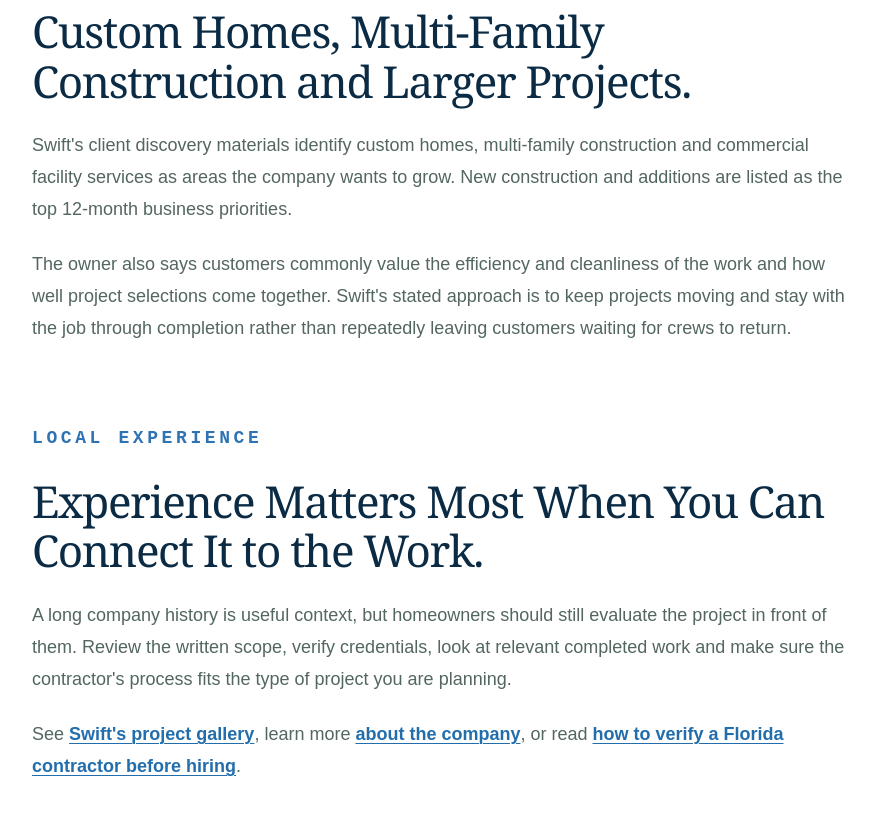
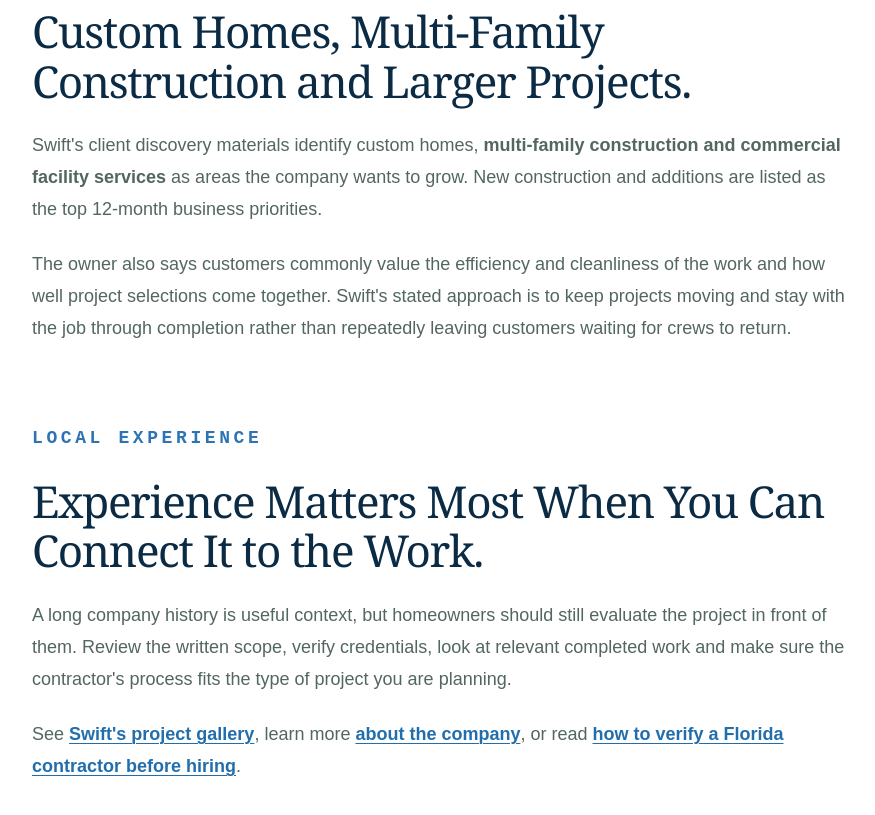
Before and after one commit to stylus1274/swift, a Next.js app: page /blog/20-plus-years-projects-hernando-county in a window 1280 px wide. Shown: the part 3860-4675 px from the top of the page, without its empty margins (20-895 px from the left). Built offline with nearby package versions, Linux system fonts and the light colour scheme.

Commit message:
CMS: update /blog/20-plus-years-projects-hernando-county

```diff
--- a/app/blog/20-plus-years-projects-hernando-county/page.tsx
+++ b/app/blog/20-plus-years-projects-hernando-county/page.tsx
@@ -26,7 +26,7 @@ export default function Page(){return <main className="blog-page article-page"><
 <section id="since-2003"><p className="eyebrow">SINCE 2003</p><h2>More Than Two Decades of Local Work.</h2><p>Swift&apos;s current business records identify Hernando County as its primary remodeling market, with Spring Hill, Brooksville, Weeki Wachee and Hernando Beach among the communities it serves. The company also works into Citrus County and Pasco County depending on the project.</p><p>The company&apos;s service mix today is broad, but its stated priorities are clear: quality, functionality and customer experience rather than inexpensive “band aid” fixes.</p></section>
 <section id="work"><p className="eyebrow">HOW THE WORK HAS GROWN</p><h2>From Remodeling and Painting to Ground-Up Construction.</h2><p>Swift&apos;s current services include total-home remodeling, kitchens, bathrooms, interior and exterior painting, custom homes, multi-family construction, commercial build-outs, commercial remodeling and facility services.</p><p>For new homes, Swift describes its role as a ground-up build from land clearing through certificate of occupancy. For remodeling work, the company says projects are usually handled largely in-house, while specialized trades are brought into new-construction projects as needed.</p></section>
 <section id="projects"><p className="eyebrow">RECENT DOCUMENTED WORK</p><h2>Real Projects in Spring Hill and Brooksville.</h2><p>The website&apos;s current case studies provide a recent snapshot of that broader history. They are not presented as a complete archive of 20+ years of work.</p><ul className="article-checklist"><li><a href="/projects/whole-home-remodel-spring-hill-fl"><strong>Spring Hill Whole-Home Remodel:</strong></a> a four-month remodeling project covering the kitchen, multiple bathrooms, laundry and living spaces.</li><li><a href="/projects/new-construction-duplex-spring-hill-fl"><strong>Spring Hill New-Construction Duplex:</strong></a> a five-month ground-up duplex project completed for a repeat customer.</li><li><a href="/projects/custom-farmhouse-home-brooksville-fl"><strong>Brooksville Custom Farmhouse:</strong></a> an eight-month custom-home build completed for a referral customer.</li></ul></section>
-<section id="today"><p className="eyebrow">WHERE SWIFT IS HEADED</p><h2>Custom Homes, Multi-Family Construction and Larger Projects.</h2><p>Swift&apos;s client discovery materials identify custom homes, multi-family construction and commercial facility services as areas the company wants to grow. New construction and additions are listed as the top 12-month business priorities.</p><p>The owner also says customers commonly value the efficiency and cleanliness of the work and how well project selections come together. Swift&apos;s stated approach is to keep projects moving and stay with the job through completion rather than repeatedly leaving customers waiting for crews to return.</p></section>
+<section id="today"><p className="eyebrow">WHERE SWIFT IS HEADED</p><h2>Custom Homes, Multi-Family Construction and Larger Projects.</h2><p>Swift&apos;s client discovery materials identify custom homes, <strong>multi-family construction and commercial facility services</strong> as areas the company wants to grow. New construction and additions are listed as the top 12-month business priorities.</p><p>The owner also says customers commonly value the efficiency and cleanliness of the work and how well project selections come together. Swift&apos;s stated approach is to keep projects moving and stay with the job through completion rather than repeatedly leaving customers waiting for crews to return.</p></section>
 <section><p className="eyebrow">LOCAL EXPERIENCE</p><h2>Experience Matters Most When You Can Connect It to the Work.</h2><p>A long company history is useful context, but homeowners should still evaluate the project in front of them. Review the written scope, verify credentials, look at relevant completed work and make sure the contractor&apos;s process fits the type of project you are planning.</p><p>See <a href="/gallery">Swift&apos;s project gallery</a>, learn more <a href="/about">about the company</a>, or read <a href="/blog/how-to-verify-florida-contractor-license-insurance-permit-history">how to verify a Florida contractor before hiring</a>.</p></section>
 </article></div>
 <section className="blog-cta"><div><p className="eyebrow">PLANNING THE NEXT PROJECT?</p><h2>Bring Swift the Property and the Goal.</h2><p>Start with an in-person walkthrough and a written scope built around the actual work.</p></div><div><a className="button cta-primary" href="/contact">Request a free estimate</a><a href="/gallery">View Projects</a></div></section>
```
